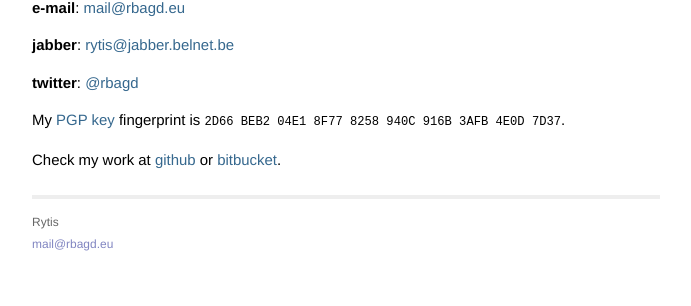
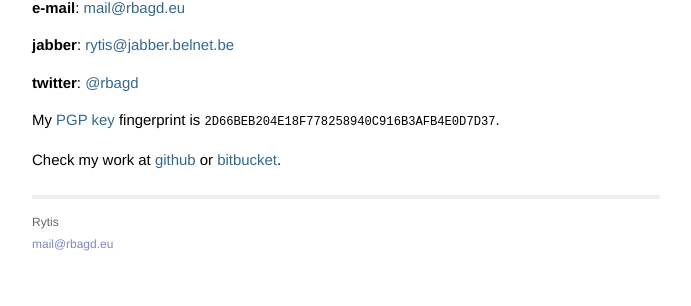
Before and after one commit to rbagd/rbagd.github.io, a Jekyll site: the page built from contacts/index.markdown, in a window 1280 px wide. Shown: the part 115-421 px from the top of the page, without its empty margins (294-985 px from the left). Built offline with Jekyll 4.4.1, drawn with Linux system fonts in a browser that asks for light colours; Markdown is read by kramdown in place of the engine named in the settings.

Commit message:
Removed spaces in fingerprint.

```diff
--- a/contacts/index.markdown
+++ b/contacts/index.markdown
@@ -10,6 +10,6 @@ format: markdown
 
 **twitter**: [@rbagd](http://twitter.com/rbagd)
 
-My [PGP key](pgp.txt) fingerprint is `2D66 BEB2 04E1 8F77 8258  940C 916B 3AFB 4E0D 7D37`.
+My [PGP key](pgp.txt) fingerprint is `2D66BEB204E18F778258940C916B3AFB4E0D7D37`.
 
 Check my work at [github](http://github.com/rbagd) or [bitbucket](http://bitbucket.org/rbagd).
```
